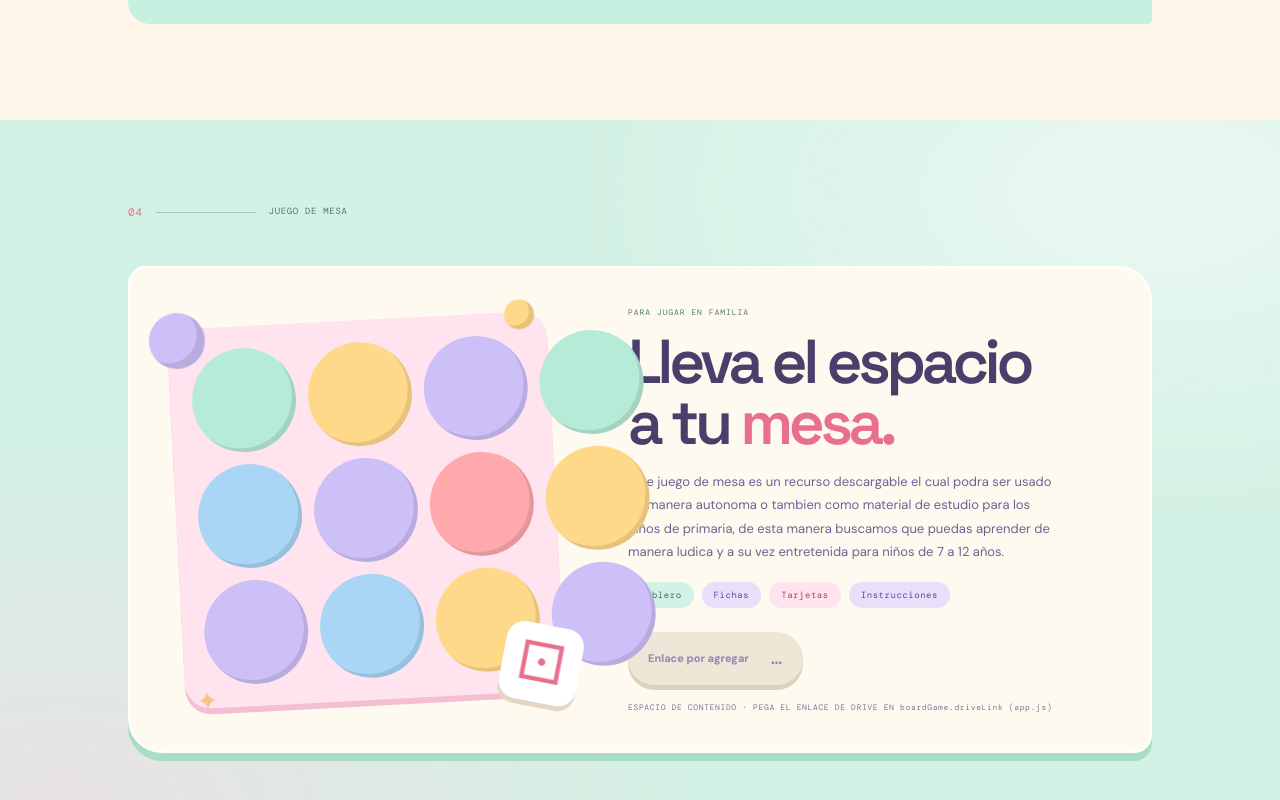
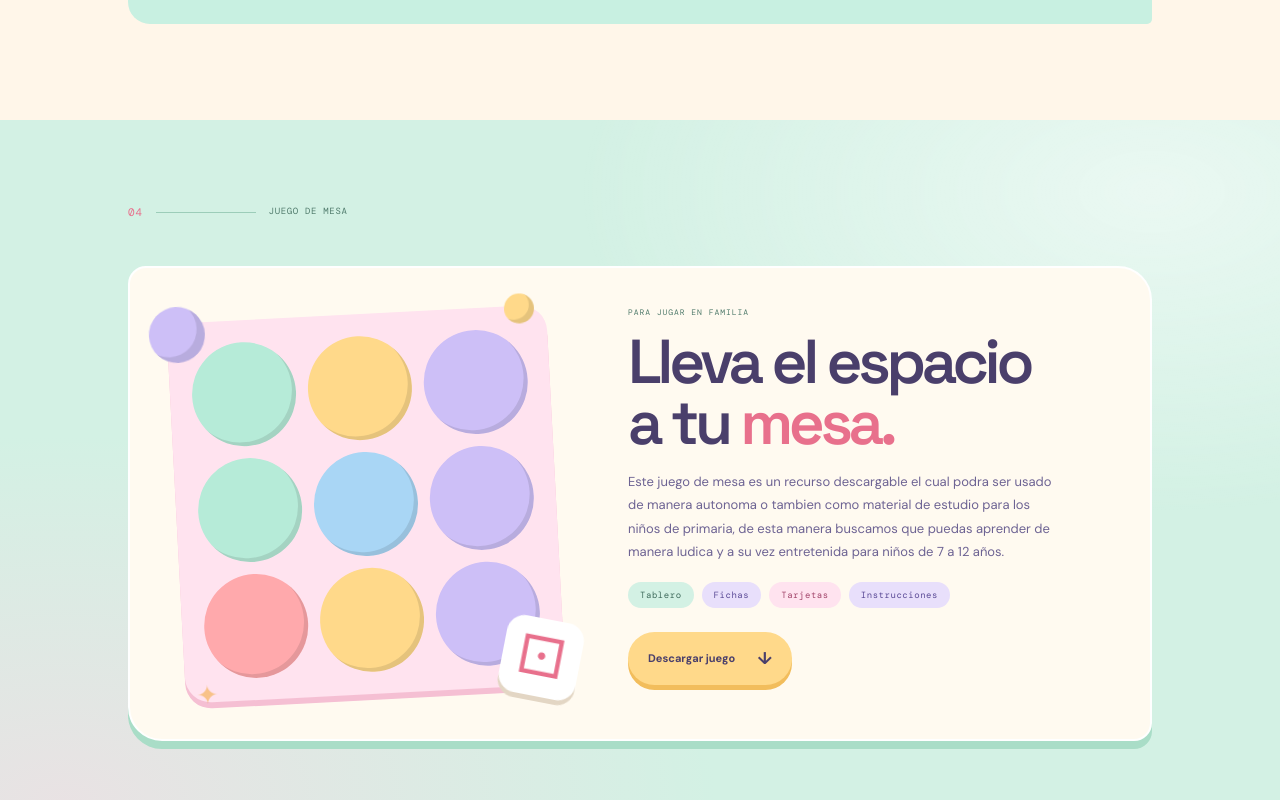
Before and after one commit to Adrian1746/Adrian1746.github.io, a plain HTML site: page index.html in a window 1280 px wide. Shown: the part 3600-4400 px from the top of the page. Drawn offline with nearby package versions, Linux system fonts and the light colour scheme.

Commit message:
Actualización de contenido

```diff
--- a/app.js
+++ b/app.js
@@ -299,7 +299,7 @@ modules.innerHTML = pageContent.gameModules.length ? pageContent.gameModules.map
 // Sirve el enlace de "Compartir" (https://drive.google.com/file/d/ID/view...).
 // En Drive: clic derecho > Compartir > "Cualquier persona con el enlace" > Copiar enlace.
 const boardGame = {
-  driveLink: '', // <-- PEGA AQUÍ EL ENLACE DE DRIVE
+  driveLink: 'https://drive.google.com/drive/folders/1TDacXMSjlUCOWD-7mw9E-3znonuKOvoA', // <-- PEGA AQUÍ EL ENLACE DE DRIVE
   description: 'Este juego de mesa es un recurso descargable el cual podra ser usado de manera autonoma o tambien como material de estudio para los niños de primaria, de esta manera buscamos que puedas aprender de manera ludica y a su vez entretenida para niños de 7 a 12 años.',
   kit: ['Tablero', 'Fichas', 'Tarjetas', 'Instrucciones'], // Edita o borra lo que no aplique
   buttonLabel: 'Descargar juego'
--- a/index.html
+++ b/index.html
@@ -73,7 +73,7 @@
       <div class="section-index reveal"><span>04</span><span class="index-rule"></span><span>JUEGO DE MESA</span></div>
       <div class="boardgame-card reveal">
         <div class="board-art" aria-hidden="true">
-          <div class="board-grid"><i></i><i></i><i></i><i></i><i></i><i></i><i></i><i></i><i></i><i></i><i></i><i></i></div>
+          <div class="board-grid"><i></i><i></i><i></i><i></i><i></i><i></i><i></i><i></i><i></i></div>
           <div class="board-dice"><span>⚀</span></div>
           <span class="board-planet planet-a"></span><span class="board-planet planet-b"></span>
           <span class="board-spark">✦</span>
--- a/styles.css
+++ b/styles.css
@@ -454,8 +454,8 @@ h1 em{color:#f0688d}
 .boardgame-card{margin-top:46px;display:grid;grid-template-columns:.9fr 1.1fr;gap:5vw;align-items:center;background:#fffaf0;border:2px solid #fff;border-radius:18px 34px 18px 34px;padding:38px;box-shadow:0 8px 0 #a9ddc7}
 .board-art{position:relative;aspect-ratio:1;max-width:380px;width:100%;margin:0 auto;background:#ffe3ef;border-radius:26px;padding:22px;transform:rotate(-3deg);box-shadow:0 6px 0 #f5bfd3;transition:transform .4s var(--ease)}
 .boardgame-card:hover .board-art{transform:rotate(0)}
-.board-grid{height:100%;display:grid;grid-template-columns:repeat(4,1fr);grid-template-rows:repeat(3,1fr);gap:12px;align-content:center}
-.board-grid i{border-radius:50%;aspect-ratio:1;background:#ffd98a;box-shadow:inset -4px -4px 0 #0000001a}
+.board-grid{height:100%;display:grid;grid-template-columns:repeat(3,1fr);grid-template-rows:repeat(3,1fr);gap:12px;align-content:center}
+.board-grid i{min-width:0;border-radius:50%;aspect-ratio:1;background:#ffd98a;box-shadow:inset -4px -4px 0 #0000001a}
 .board-grid i:nth-child(3n){background:#cdbff7}.board-grid i:nth-child(3n+1){background:#b6ebd8}.board-grid i:nth-child(5n){background:#a9d6f5}.board-grid i:nth-child(7n){background:#ffa9ac}
 .board-dice{position:absolute;right:-16px;bottom:-18px;width:78px;height:78px;border-radius:18px;background:#fff;display:grid;place-items:center;font-size:54px;line-height:1;color:#e8708c;box-shadow:0 5px 0 #e3d6c4;transform:rotate(14deg);animation:moonFloat 5s ease-in-out infinite}
 .board-planet{position:absolute;border-radius:50%}
```
